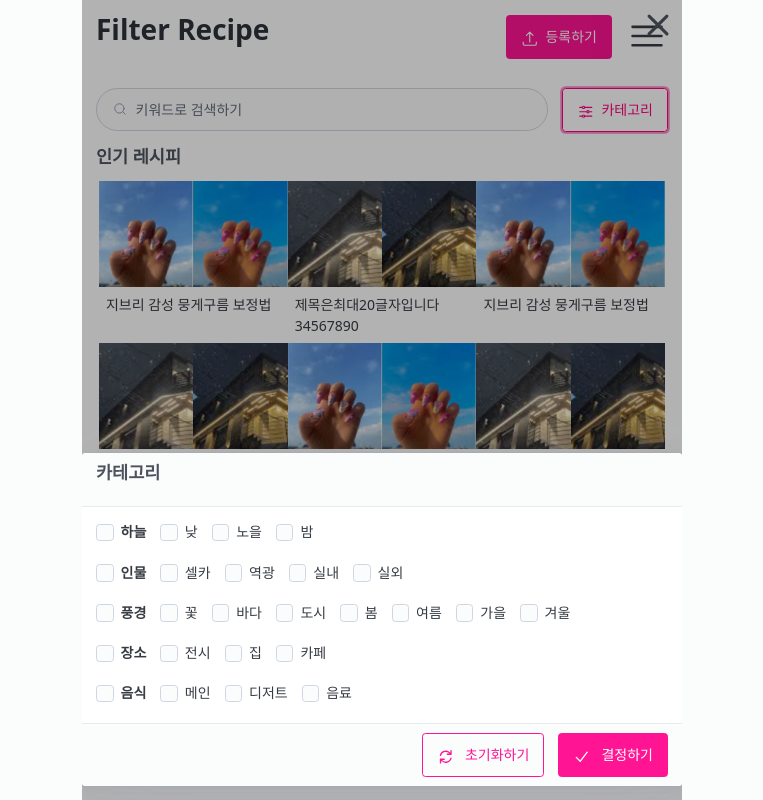
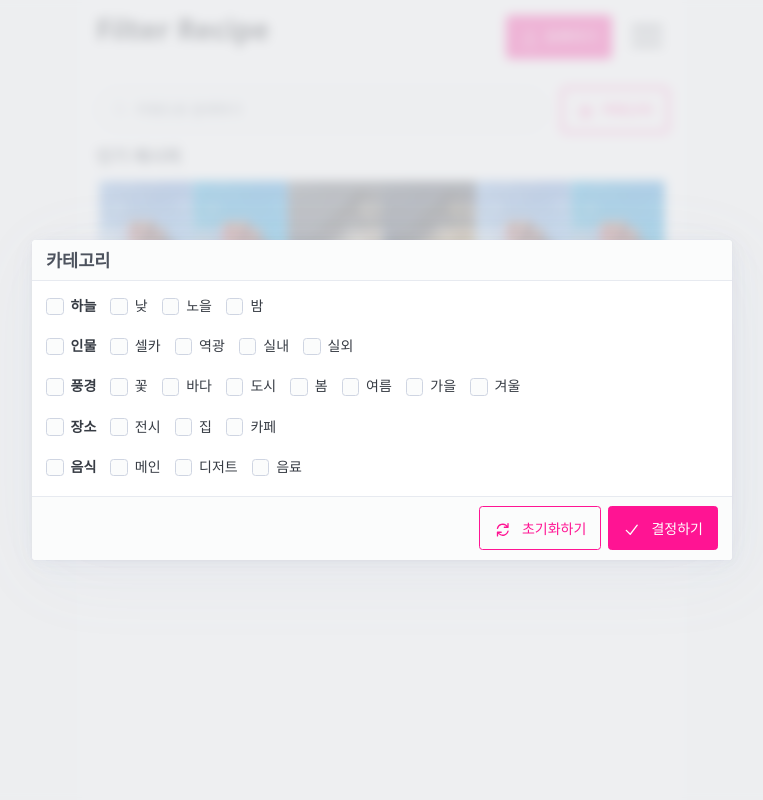
Before and after one commit to seondal/FilterRecipe, a Next.js app: page / in a window 1280 px wide. Both pictures are taken after a click on the button "카테고리". Shown: the whole page, without its empty margins (258-1021 px from the left). Built offline with nearby package versions, Linux system fonts and the light colour scheme.

Commit message:
🗑 delete :  Modal -> <dialogue />

```diff
--- a/src/app/(main)/Category.tsx
+++ b/src/app/(main)/Category.tsx
@@ -2,12 +2,12 @@
 
 import { CATEGORY } from "@/constants";
 import useURLSearchParams from "@/hooks/useURLSearchParams";
+import { ModalI } from "@/interface/component";
 import { ArrowPathIcon, CheckIcon } from "@heroicons/react/20/solid";
 
-interface CategoryI {
-  onClose: () => void;
-}
-export default function Category({ onClose }: CategoryI) {
+interface CategoryI extends ModalI {}
+
+export default function Category({ open, onClose }: CategoryI) {
   const searchParam = useURLSearchParams();
 
   function isChecked(name: string) {
@@ -28,6 +28,7 @@ export default function Category({ onClose }: CategoryI) {
   }
 
   return (
+    <dialog open={open}>
       <article>
         <header>
           <h4>카테고리</h4>
@@ -58,7 +59,7 @@ export default function Category({ onClose }: CategoryI) {
             </div>
           </div>
         ))}
-      <footer className="flex justify-end gap-4">
+        <footer>
           <button className="outline" onClick={handleReset}>
             <ArrowPathIcon className="icon-text" /> 초기화하기
           </button>
@@ -67,5 +68,6 @@ export default function Category({ onClose }: CategoryI) {
           </button>
         </footer>
       </article>
+    </dialog>
   );
 }
--- a/src/app/(main)/page.tsx
+++ b/src/app/(main)/page.tsx
@@ -35,11 +35,7 @@ export default function Page() {
           카테고리
         </button>
       </fieldset>
-      {categoryActive && (
-        <Modal onClose={onClose} layout="bottom">
-          <Category onClose={onClose} />
-        </Modal>
-      )}
+      <Category onClose={onClose} open={categoryActive} />
       {keyword ? <h4>{keyword} 검색 결과</h4> : <Feed />}
     </>
   );
--- a/src/components/Modal.tsx
+++ /dev/null
@@ -1,41 +0,0 @@
-import { XMarkIcon } from "@heroicons/react/20/solid";
-import React, { ReactNode } from "react";
-
-type LayoutT = "center" | "bottom";
-
-interface ModalI {
-  onClose: () => void;
-  layout?: LayoutT;
-  children: ReactNode;
-}
-
-const StyleByLayout: Record<LayoutT, React.CSSProperties> = {
-  center: {
-    alignItems: "center",
-    padding: "4rem 2rem",
-    justifyContent: "center",
-  },
-  bottom: {
-    alignItems: "end",
-    padding: "0rem",
-  },
-} as const;
-
-const Modal = ({ onClose, children, layout = "center" }: ModalI) => {
-  return (
-    <div
-      className="z-40 fixed max-w-mobile inset-0 m-auto bg-black bg-opacity-30 flex overflow-hidden"
-      style={StyleByLayout[layout]}
-      onClick={onClose}>
-      <XMarkIcon
-        className="absolute top-1 right-1 icon-button"
-        onClick={onClose}
-      />
-      <div className="z-50 w-full" onClick={(e) => e.stopPropagation()}>
-        {children}
-      </div>
-    </div>
-  );
-};
-
-export default Modal;
--- a/src/components/RecipeDetailCard.tsx
+++ b/src/components/RecipeDetailCard.tsx
@@ -1,5 +1,6 @@
 "use client";
 
+import { ModalI } from "@/interface/component";
 import { RecipeI } from "@/interface/recipe";
 import { MockRecipe, MockRecipe2 } from "@/mock/mock_home";
 import {
@@ -9,24 +10,31 @@ import {
   EyeSlashIcon,
   ShareIcon,
   SparklesIcon,
+  XMarkIcon,
 } from "@heroicons/react/20/solid";
 import Image from "next/image";
 import { useState } from "react";
 
-interface RecipeDetailCardI {
+interface RecipeDetailCardI extends ModalI {
   data: RecipeI;
 }
 
-export default function RecipeDetailCard({ data }: RecipeDetailCardI) {
+export default function RecipeDetailCard({
+  data,
+  open,
+  onClose,
+}: RecipeDetailCardI) {
   const [showBefore, setShowBefore] = useState(false);
   const [showRecipe, setShowRecipe] = useState(false);
 
   return (
-    <article className="max-h-[80vh] overflow-y-auto">
-      <header>
+    <dialog open={open}>
+      <article className="">
+        <header className="flex justify-between items-center">
           <h3>{data.title}</h3>
+          <XMarkIcon className="icon-button" onClick={onClose} />
         </header>
-      <div className="relative w-full h-auto aspect-square">
+        <div className="relative aspect-square">
           {showRecipe && (
             <div className="absolute inset-0 bg-black bg-opacity-70 z-10 flex items-center justify-center gap-2 p-4 flex-wrap text-white">
               {data.recipe.map((item, idx) => (
@@ -52,14 +60,13 @@ export default function RecipeDetailCard({ data }: RecipeDetailCardI) {
             />
           )}
         </div>
-      <footer>
+        <hr />
         <b>
           #{data.category.main} #{data.category.sub}
         </b>
         &nbsp;
         {data.description}
-        <hr />
-        <nav>
+        <footer>
           <button onClick={() => setShowRecipe((cur) => !cur)}>
             {showRecipe ? (
               <>
@@ -88,8 +95,8 @@ export default function RecipeDetailCard({ data }: RecipeDetailCardI) {
           <button className="outline">
             <ShareIcon className="icon-in-button" />
           </button>
-        </nav>
         </footer>
       </article>
+    </dialog>
   );
 }
--- a/src/components/RecipeSmallCard.tsx
+++ b/src/components/RecipeSmallCard.tsx
@@ -16,11 +16,15 @@ export default function RecipeSmallCard({ data }: RecipeSmallCardI) {
   return (
     <>
       {isModal && (
-        <Modal onClose={() => setIsModal(false)}>
-          <RecipeDetailCard data={data} />
-        </Modal>
+        <RecipeDetailCard
+          data={data}
+          open={isModal}
+          onClose={() => setIsModal(false)}
+        />
       )}
-      <div className="flex flex-col w-[33%]" onClick={() => setIsModal(true)}>
+      <div
+        className="flex flex-col w-[33%] cursor-pointer"
+        onClick={() => setIsModal(true)}>
         <div className="flex flex-grow aspect-video">
           <div className="relative flex-1">
             <Image src={data.image.before} alt="" fill objectFit="cover" />
--- /dev/null
+++ b/src/interface/component.ts
@@ -0,0 +1,4 @@
+export interface ModalI {
+  open: boolean;
+  onClose: () => void;
+}
--- a/src/style/globals.css
+++ b/src/style/globals.css
@@ -24,7 +24,7 @@ input:not([type="checkbox"], [type="radio"]) {
 }
 
 .icon-in-button {
-  @apply size-8;
+  @apply size-5;
 }
 
 .icon-text {
```
Lines whose indentation alone changed are shown as unchanged.
